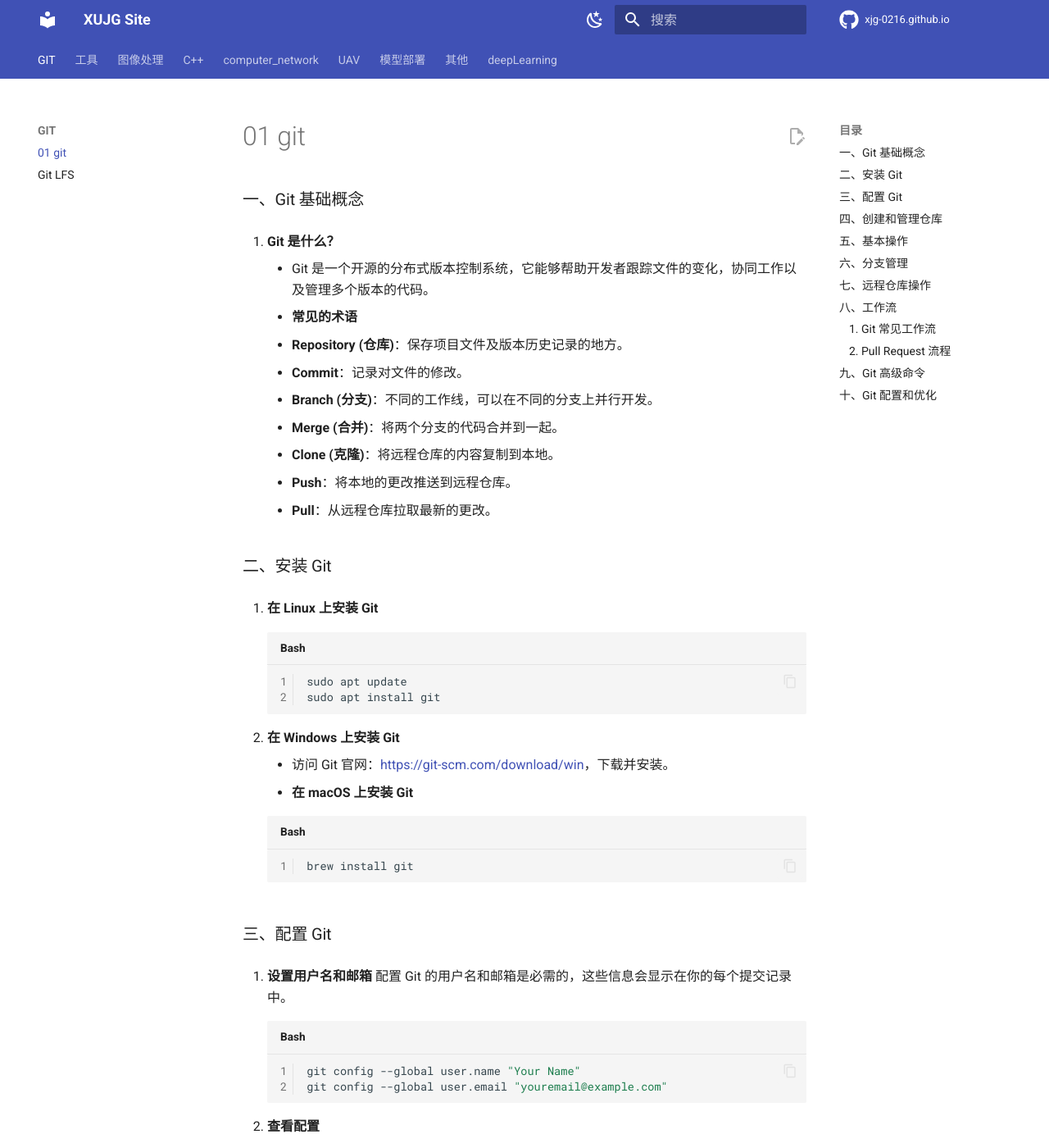
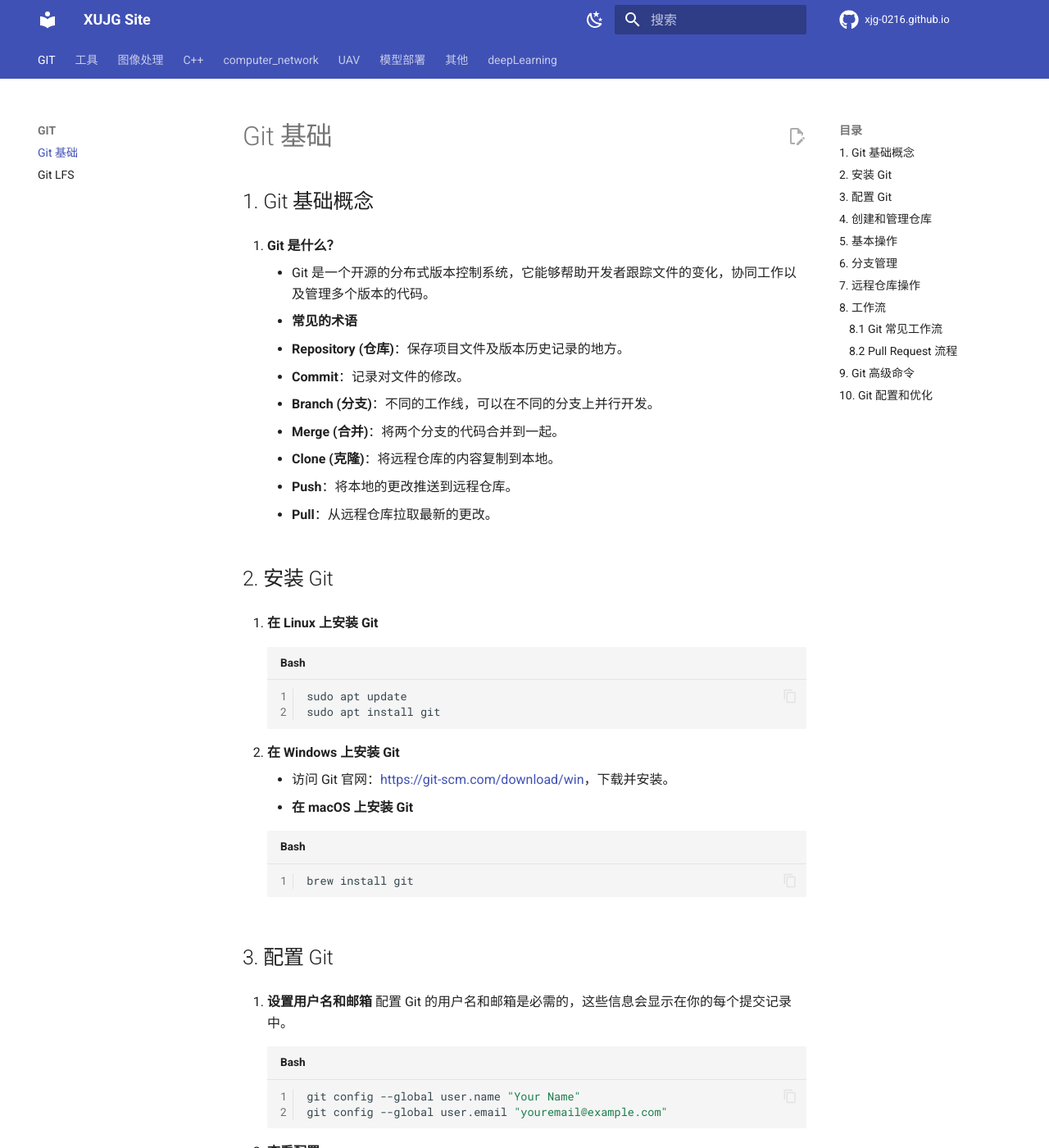
Before and after one commit to Xjg-0216/xjg-0216.github.io, an MkDocs documentation site: the page built from docs/GIT/01-git.md, in a window 1280 px wide and 1400 px high. Shown: the whole window at 82% size. Built offline with MkDocs 1.6.1 and Material for MkDocs 9.7.7, drawn with Linux system fonts in a browser that asks for light colours; comment, search, counter and statistics services are not loaded; some of the changed text lies outside the part shown.

Commit message:
update type

````diff
--- a/docs/GIT/01-git.md
+++ b/docs/GIT/01-git.md
@@ -1,6 +1,6 @@
+# Git 基础
 
-
-### 一、Git 基础概念
+## 1. Git 基础概念
 
 1. **Git 是什么？**
 
@@ -15,7 +15,7 @@
     - **Push**：将本地的更改推送到远程仓库。
     - **Pull**：从远程仓库拉取最新的更改。
 
-### 二、安装 Git
+## 2. 安装 Git
 
 1. **在 Linux 上安装 Git**
 
@@ -34,7 +34,7 @@
     ```
 
 
-### 三、配置 Git
+## 3. 配置 Git
 
 1. **设置用户名和邮箱** 配置 Git 的用户名和邮箱是必需的，这些信息会显示在你的每个提交记录中。
 
@@ -57,7 +57,7 @@
     ```
 
 
-### 四、创建和管理仓库
+## 4. 创建和管理仓库
 
 1. **初始化本地仓库** 如果你想在一个已有文件夹中使用 Git，首先需要初始化 Git 仓库：
 
@@ -78,7 +78,7 @@
     ```
 
 
-### 五、基本操作
+## 5. 基本操作
 
 1. **添加文件到暂存区** 将文件的修改添加到 Git 的暂存区：
 
@@ -129,7 +129,7 @@
     ```
 
 
-### 六、分支管理
+## 6. 分支管理
 
 1. **查看现有分支**
 
@@ -172,7 +172,7 @@
     ```
 
 
-### 七、远程仓库操作
+## 7. 远程仓库操作
 
 1. **查看远程仓库** 查看配置的远程仓库地址：
 
@@ -211,22 +211,22 @@
 
 
 
-### 八、工作流
+## 8. 工作流
 
-#### 1. **Git 常见工作流**
+### 8.1 **Git 常见工作流**
 
 - **集中式工作流**：所有开发者将代码推送到一个公共仓库，每个人在自己的本地机器上工作。
 - **功能分支工作流**：每个新功能都在一个独立的分支上开发，开发完成后合并回主分支。
 - **Gitflow 工作流**：将开发分成多个阶段，如 `feature`、`develop`、`release` 和 `hotfix` 等。
 
-#### 2. **Pull Request 流程**
+### 8.2 **Pull Request 流程**
 
 - 1. 创建一个新的分支进行开发。
 - 2. 完成开发后，提交更改并推送到远程分支。
 - 3. 在 GitHub 等平台上创建 Pull Request（PR）。
 - 4. 进行代码审查、测试等，最终合并到主分支。
 
-### 九、Git 高级命令
+## 9. Git 高级命令
 
 1. **Git stash**
 
@@ -262,7 +262,7 @@
         ```
 
 
-### 十、Git 配置和优化
+## 10. Git 配置和优化
 
 1. **设置别名** 你可以为常用的 Git 命令创建别名，简化操作：
 
````
Also changed, not shown: docs/index.md (+0 -4 lines).
